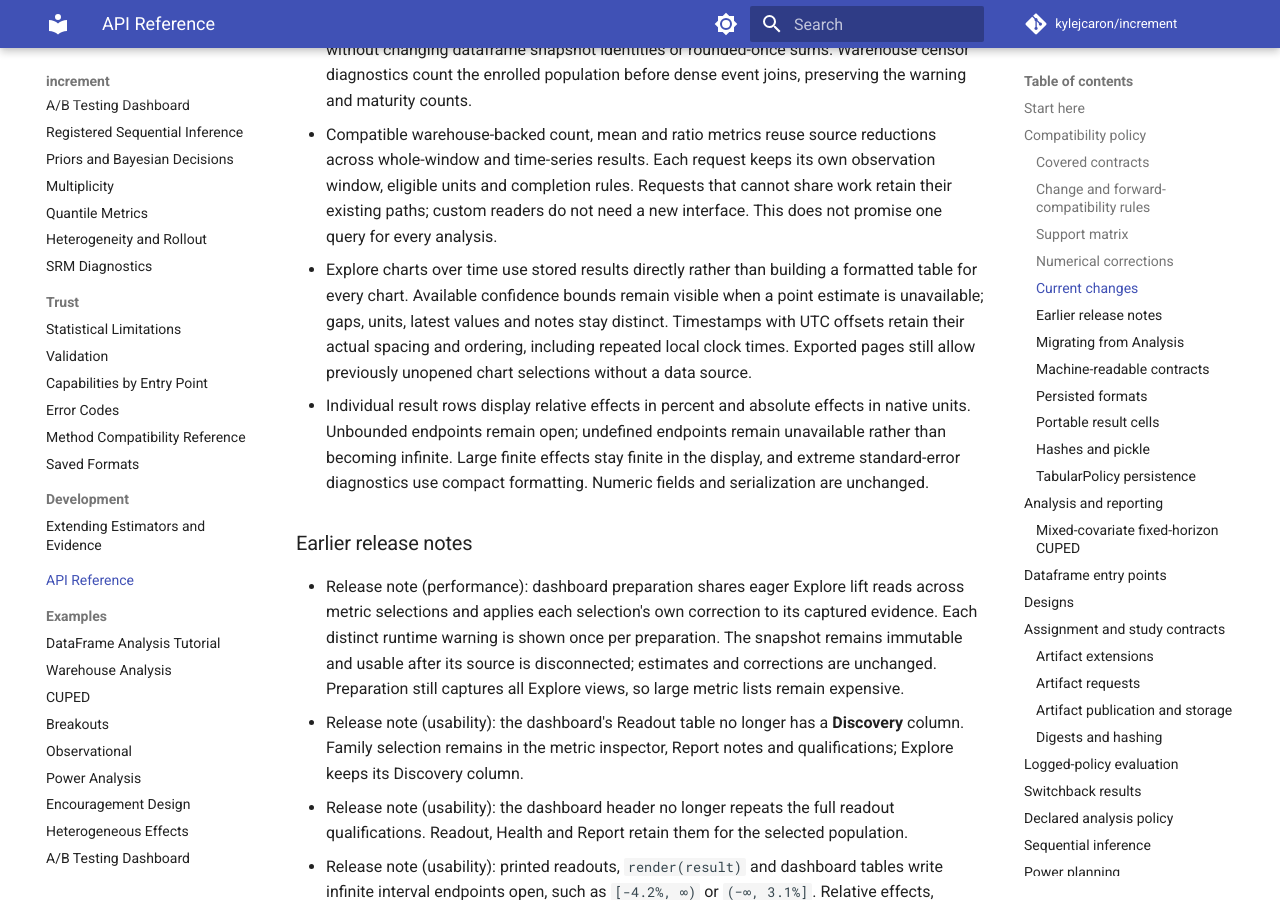
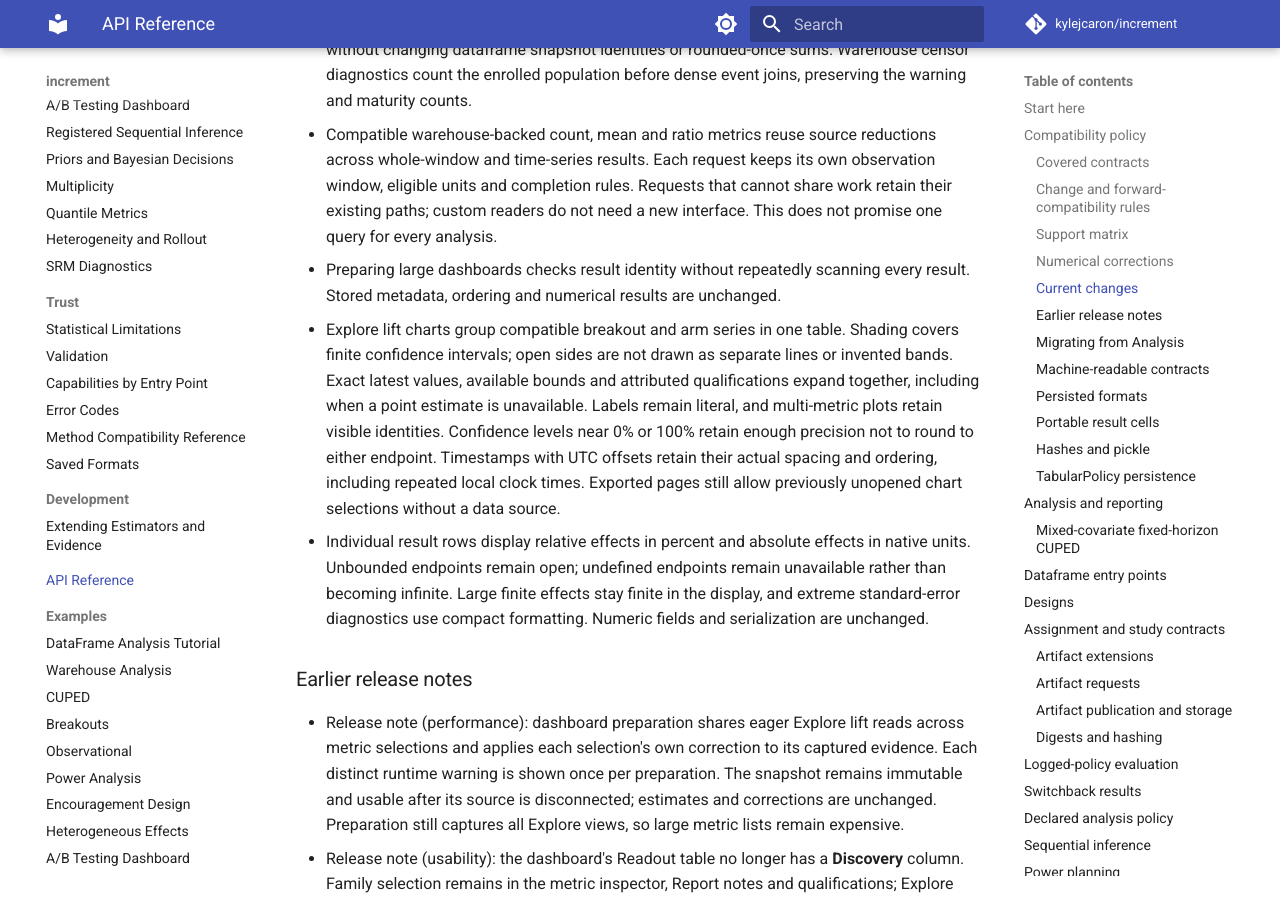
Before and after one commit to kylejcaron/increment, an MkDocs documentation site: the page built from docs/api.md, in a window 1280 px wide and 900 px high, scrolled down 4553 px. Built offline with MkDocs 1.6.1 and Material for MkDocs 9.7.7, drawn with Linux system fonts in a browser that asks for light colours; comment, search, counter and statistics services are not loaded.

Commit message:
Document compact temporal tables and scoped readout validation

```diff
--- a/docs/api.md
+++ b/docs/api.md
@@ -169,12 +169,17 @@ values.
   its own observation window, eligible units and completion rules. Requests
   that cannot share work retain their existing paths; custom readers do not
   need a new interface. This does not promise one query for every analysis.
-- Explore charts over time use stored results directly rather than building a
-  formatted table for every chart. Available confidence bounds remain visible
-  when a point estimate is unavailable; gaps, units, latest values and notes
-  stay distinct. Timestamps with UTC offsets retain their actual spacing and
-  ordering, including repeated local clock times. Exported pages still allow
-  previously unopened chart selections without a data source.
+- Preparing large dashboards checks result identity without repeatedly scanning
+  every result. Stored metadata, ordering and numerical results are unchanged.
+- Explore lift charts group compatible breakout and arm series in one table.
+  Shading covers finite confidence intervals; open sides are not drawn as
+  separate lines or invented bands. Exact latest values, available bounds and
+  attributed qualifications expand together, including when a point estimate
+  is unavailable. Labels remain literal, and multi-metric plots retain visible
+  identities. Confidence levels near 0% or 100% retain enough precision not to
+  round to either endpoint. Timestamps with UTC offsets retain their actual
+  spacing and ordering, including repeated local clock times. Exported pages
+  still allow previously unopened chart selections without a data source.
 - Individual result rows display relative effects in percent and absolute
   effects in native units. Unbounded endpoints remain open; undefined endpoints
   remain unavailable rather than becoming infinite. Large finite effects stay
```
Also changed, not shown: 1 other file.
